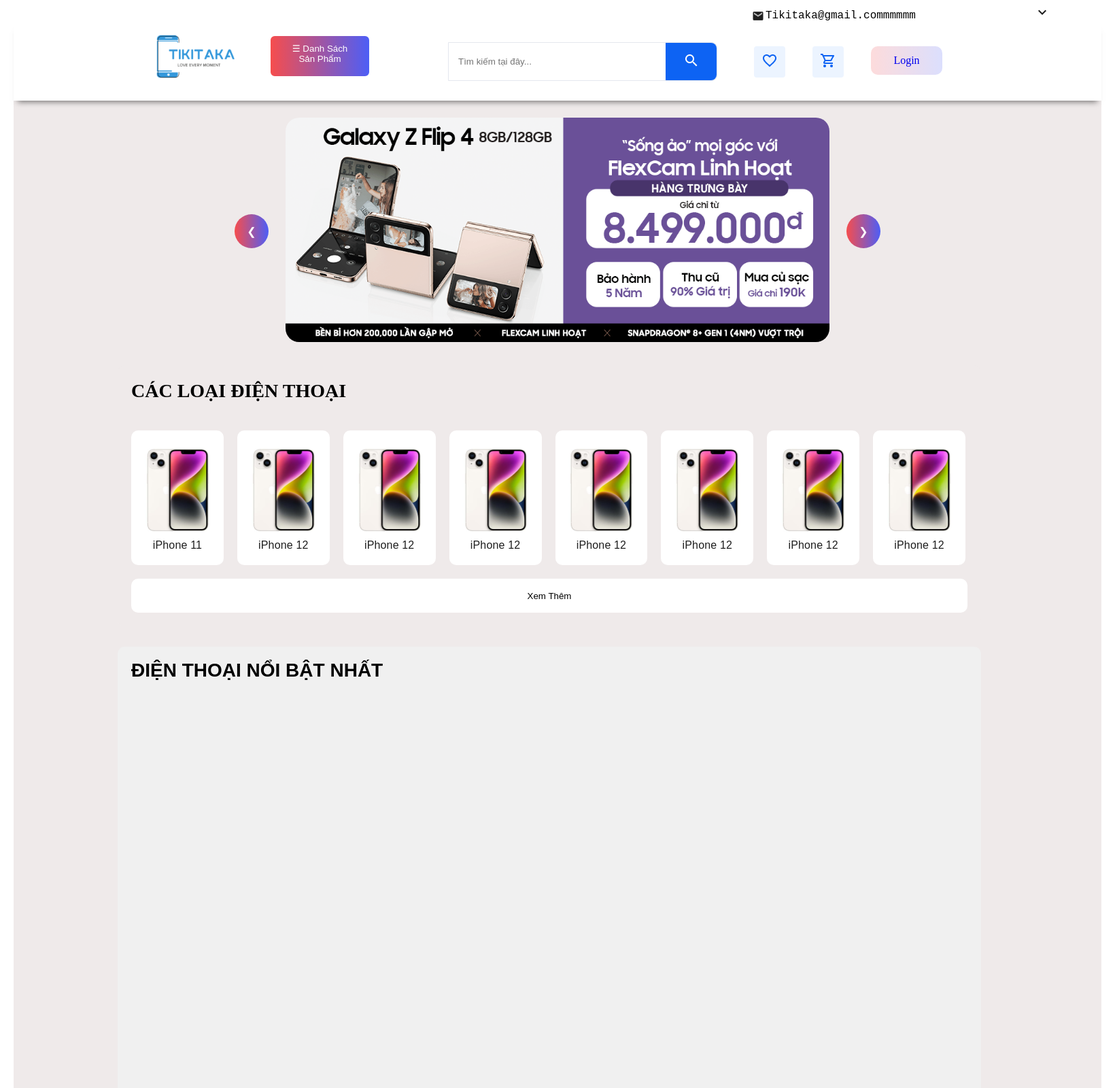
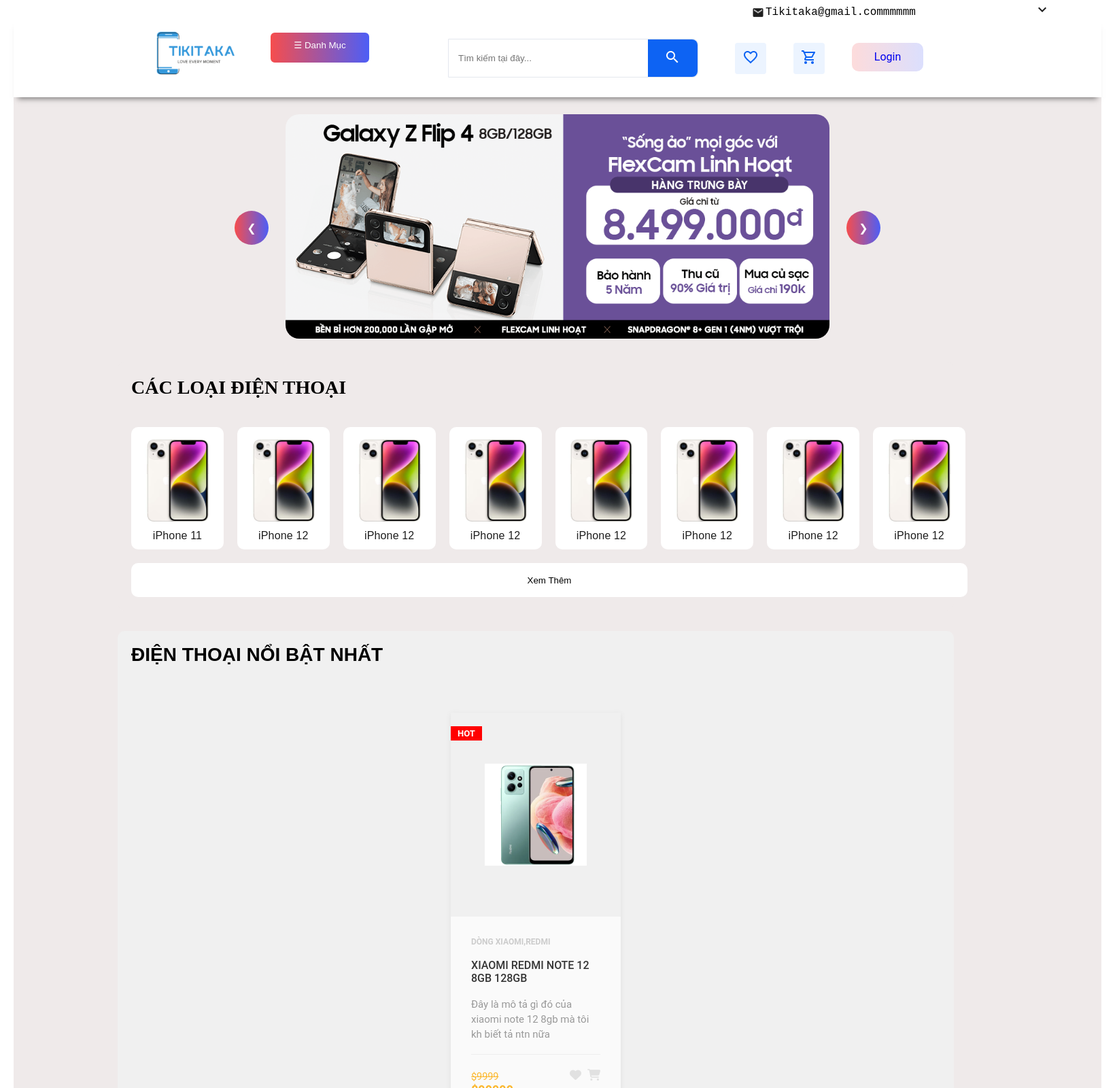
Before and after one commit to phongbtph46807/duan1-nhom-9, a PHP site: page / in a window 1640 px wide. Shown: the top 1600 px of the page at 68% size. Run offline with PHP 8.4, Linux system fonts and the light colour scheme.

Commit message:
sudaukhac product cart

```diff
--- a/dua1-nhom9/css/style.css
+++ b/dua1-nhom9/css/style.css
@@ -135,6 +135,9 @@
     display: flex;
     justify-content: center;
     align-items: center;
+}
+.yeuthich:hover{
+    background-image: url('dua1-nhom9/img/shoping-hover.png');
 }
 
 
@@ -380,3 +383,132 @@
     flex-wrap: wrap;
     gap: 10px; /* Khoảng cách giữa các khung */
   }
+
+  /* product card */
+
+  @import url('https://fonts.googleapis.com/css?family=Roboto:400,500,700');
+*
+{
+    -webkit-box-sizing: border-box;
+            box-sizing: border-box;
+    margin: 0;
+    padding: 0;
+}
+
+
+body
+{
+    font-family: 'Roboto', sans-serif;
+}
+a
+{
+    text-decoration: none;
+}
+.product-card {
+    width: 250px;
+    position: relative;
+    box-shadow: 0 2px 7px #dfdfdf;
+    margin: 50px auto;
+    background: #fafafa;
+}
+
+.badge {
+    position: absolute;
+    left: 0;
+    top: 20px;
+    text-transform: uppercase;
+    font-size: 13px;
+    font-weight: 700;
+    background: red;
+    color: #fff;
+    padding: 3px 10px;
+}
+
+.product-tumb {
+    display: flex;
+    align-items: center;
+    justify-content: center;
+    height: 300px;
+    padding: 50px;
+    background: #f0f0f0;
+}
+
+.product-tumb img {
+    max-width: 100%;
+    max-height: 100%;
+}
+
+.product-details {
+    padding: 30px;
+}
+
+.product-catagory {
+    display: block;
+    font-size: 12px;
+    font-weight: 700;
+    text-transform: uppercase;
+    color: #ccc;
+    margin-bottom: 18px;
+}
+
+.product-details h4 a {
+    font-weight: 500;
+    display: block;
+    margin-bottom: 18px;
+    text-transform: uppercase;
+    color: #363636;
+    text-decoration: none;
+    transition: 0.3s;
+}
+
+.product-details h4 a:hover {
+    color: #fbb72c;
+}
+
+.product-details p {
+    font-size: 15px;
+    line-height: 22px;
+    margin-bottom: 18px;
+    color: #999;
+}
+
+.product-bottom-details {
+    overflow: hidden;
+    border-top: 1px solid #eee;
+    padding-top: 20px;
+}
+
+.product-bottom-details div {
+    float: left;
+    width: 50%;
+}
+
+.product-price {
+    font-size: 18px;
+    color: #fbb72c;
+    font-weight: 600;
+}
+
+.product-price small {
+    font-size: 80%;
+    font-weight: 400;
+    text-decoration: line-through;
+    display: inline-block;
+    margin-right: 5px;
+}
+
+.product-links {
+    text-align: right;
+}
+
+.product-links a {
+    display: inline-block;
+    margin-left: 5px;
+    color: #e1e1e1;
+    transition: 0.3s;
+    font-size: 17px;
+}
+
+.product-links a:hover {
+    color: #fbb72c;
+}
--- a/dua1-nhom9/index.html
+++ b/dua1-nhom9/index.html
@@ -6,6 +6,7 @@
     <meta name="viewport" content="width=device-width, initial-scale=1.0">
     <link rel="stylesheet" href="css/style.css">
     <title>tititaka</title>
+    <link rel="stylesheet" href="https://cdnjs.cloudflare.com/ajax/libs/font-awesome/6.4.2/css/all.min.css">
     <script src="https://code.jquery.com/jquery-3.6.0.min.js"></script>
 </head>
 
@@ -28,7 +29,7 @@
                         <div>
                             <button class="toggleButton">
                                 &#9776;
-                                Danh Sách Sản Phẩm
+                                Danh Mục
                             </button>
                         </div>
                         <ul class="productList">
@@ -124,7 +125,42 @@
                     <p class="tieu-de">ĐIỆN THOẠI NỔI BẬT NHẤT</p>
                     <div class="khung-container">
                       <!-- 10 khung được chia thành 5 hàng 2 cột -->
-
+                      <div class="product-card">
+                        <div class="badge">Hot</div>
+                        <div class="product-tumb">
+                            <img src="img/xiaomi.png" alt="">
+                        </div>
+                        <div class="product-details">
+                            <span class="product-catagory">Dòng Xiaomi,Redmi</span>
+                            <h4><a href="">Xiaomi Redmi Note 12 8GB 128GB</a></h4>
+                            <p>Đây là mô tả gì đó của xiaomi note 12 8gb mà tôi kh biết tả ntn nữa </p>
+                            <div class="product-bottom-details">
+                                <div class="product-price"><small>$9999</small>$99999</div>
+                                <div class="product-links">
+                                    <a href=""><i class="fa fa-heart"></i></a>
+                                    <a href=""><i class="fa fa-shopping-cart"></i></a>
+                                </div>
+                            </div>
+                        </div>
+                        <div class="product-card">
+                            <div class="badge">Hot</div>
+                            <div class="product-tumb">
+                                <img src="img/xiaomi.png" alt="">
+                            </div>
+                            <div class="product-details">
+                                <span class="product-catagory">Dòng Xiaomi,Redmi</span>
+                                <h4><a href="">Xiaomi Redmi Note 12 8GB 128GB</a></h4>
+                                <p>Đây là mô tả gì đó của xiaomi note 12 8gb mà tôi kh biết tả ntn nữa </p>
+                                <div class="product-bottom-details">
+                                    <div class="product-price"><small>$9999</small>$99999</div>
+                                    <div class="product-links">
+                                        <a href=""><i class="fa fa-heart"></i></a>
+                                        <a href=""><i class="fa fa-shopping-cart"></i></a>
+                                    </div>
+                                </div>
+                            </div>
+                    </div>
+                      </div>
                     </div>
                   </div>
 
```
Also changed, not shown: dua1-nhom9/img/shoping-hover.png (renamed from dua1-nhom9/img/Untitled.png), dua1-nhom9/img/xiaomi.png (added).
